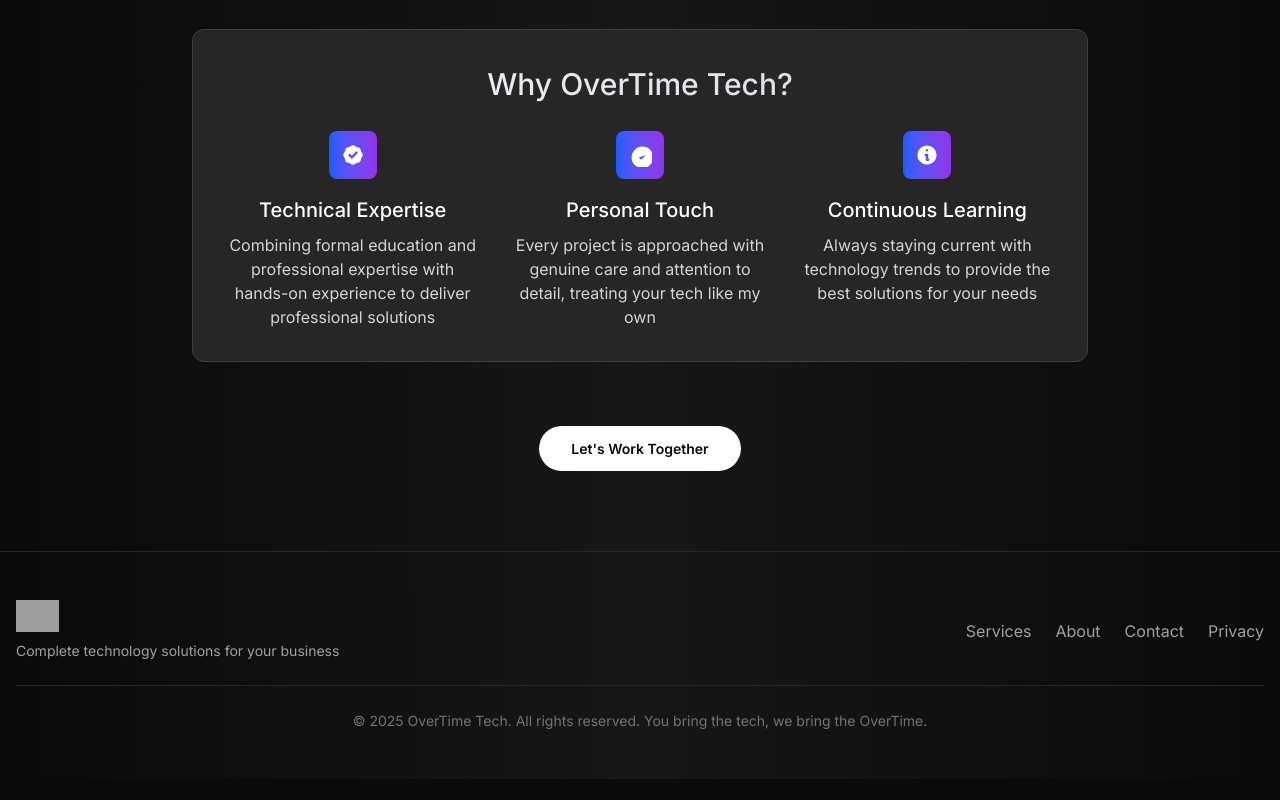
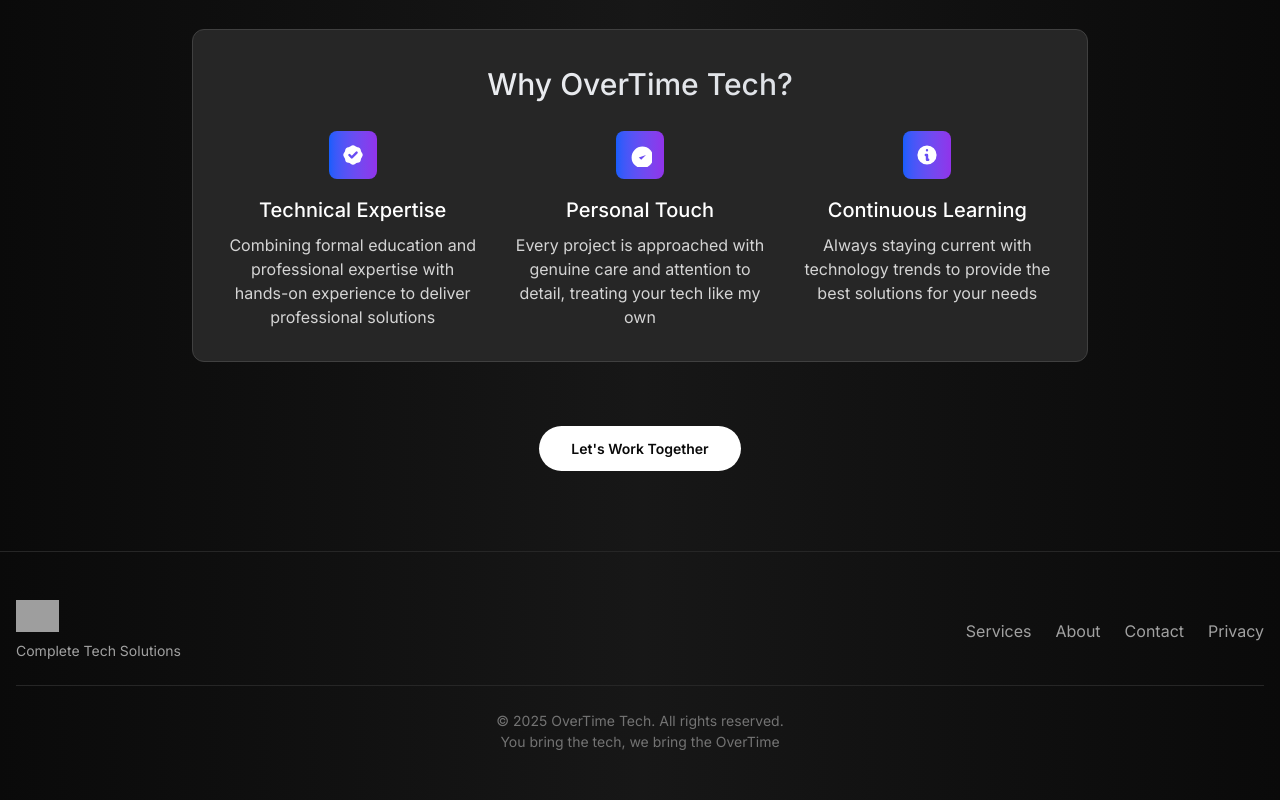
Before and after one commit to walidjami/overtimetech-website, a Next.js app: page /about in a window 1280 px wide. Shown: the part 1187-1987 px from the top of the page. Before the commit the page ends 1966 px from the top, so only its background shows below. Built offline with nearby package versions, Linux system fonts and the light colour scheme; grey boxes are pictures that could not be loaded; a web font is replaced by a local one.

Commit message:
Continued formatting & style changes

```diff
--- a/src/components/custom-components/IndexSectionCustomComponents1.tsx
+++ b/src/components/custom-components/IndexSectionCustomComponents1.tsx
@@ -89,9 +89,9 @@ const IndexSectionCustomComponents1: React.FC = () => {
               You bring the tech, we bring the OverTime
             </h1>
             <p className="max-w-xl mb-10 text-lg leading-relaxed text-neutral-300">
-              From computer repairs and custom builds to software development
-              and website creation - OverTime Tech delivers comprehensive
-              technology solutions with professional expertise and dedication.
+              From computer repairs & custom builds to software development
+              & website creation - OverTime Tech delivers comprehensive
+              technology solutions with professional expertise and dedication
             </p>
             <div className="flex flex-col sm:flex-row gap-4">
               <Link
@@ -268,6 +268,7 @@ const IndexSectionCustomComponents1: React.FC = () => {
             </div>
             <p className="mt-6 mb-4 text-sm text-center text-neutral-500">
               <span>© 2025 OverTime Tech. All rights reserved.</span>
+              <br />
               <span>You bring the tech, we bring the OverTime</span>
             </p>
           </div>
--- a/src/components/custom-components/IndexSectionCustomComponents2.tsx
+++ b/src/components/custom-components/IndexSectionCustomComponents2.tsx
@@ -13,7 +13,7 @@ const IndexSectionCustomComponents2: React.FC = () => {
           </h2>
           <p className="max-w-2xl mx-auto text-lg leading-relaxed text-neutral-300">
             From repairs to custom solutions, we deliver comprehensive
-            technology services that gets your tech back up and running
+            technology services that gets your tech back up & running
             and keeps it running smoothly
           </p>
         </div>
@@ -81,7 +81,7 @@ const IndexSectionCustomComponents2: React.FC = () => {
             </h3>
             <p className="text-neutral-300 mb-4">
               Custom software solutions and applications designed to streamline
-              your business processes and boost productivity.
+              your business processes and boost productivity
             </p>
             <Link
               className="inline-flex items-center text-lg font-semibold text-white hover:text-white border-b border-white border-opacity-20 hover:border-opacity-50 transition-all duration-200"
@@ -105,7 +105,7 @@ const IndexSectionCustomComponents2: React.FC = () => {
             </h3>
             <p className="text-neutral-300 mb-4">
               Professional web design and development services that help
-              establish your digital presence and grow your business.
+              establish your digital presence and grow your business
             </p>
             <Link
               className="inline-flex items-center text-lg font-semibold text-white hover:text-white border-b border-white border-opacity-20 hover:border-opacity-50 transition-all duration-200"
--- a/src/components/custom-components/IndexSectionCustomComponents4.tsx
+++ b/src/components/custom-components/IndexSectionCustomComponents4.tsx
@@ -13,7 +13,7 @@ const IndexSectionCustomComponents4: React.FC = () => {
               className="h-8 mb-2"
             />
             <p className="text-neutral-400 text-sm">
-              Complete technology solutions for you or your business
+              Complete Tech Solutions
             </p>
           </div>
           <div className="flex space-x-6 mb-6 md:mb-0">
--- a/src/pages/about.tsx
+++ b/src/pages/about.tsx
@@ -337,7 +337,6 @@ const AboutPage: React.FC = () => {
             </div>
             <p className="mt-6 mb-4 text-sm text-center text-neutral-500">
               <span>© 2025 OverTime Tech. All rights reserved.</span>
-              <span>You bring the tech, we bring the OverTime</span>
             </p>
           </div>
         </nav>
@@ -353,7 +352,7 @@ const AboutPage: React.FC = () => {
                 className="h-8 mb-2"
               />
               <p className="text-neutral-400 text-sm">
-                Complete technology solutions for your business
+                Complete Tech Solutions
               </p>
             </div>
             <div className="flex space-x-6 mb-6 md:mb-0">
@@ -385,8 +384,8 @@ const AboutPage: React.FC = () => {
           </div>
           <div className="border-t border-neutral-800 pt-6 mt-6 text-center">
             <p className="text-neutral-500 text-sm">
-              © 2025 OverTime Tech. All rights reserved. You bring the tech, we
-              bring the OverTime.
+              © 2025 OverTime Tech. All rights reserved.<br />
+              You bring the tech, we bring the OverTime
             </p>
           </div>
         </div>
--- a/src/pages/custom-builds.tsx
+++ b/src/pages/custom-builds.tsx
@@ -125,7 +125,7 @@ const CustomBuildsPage: React.FC = () => {
                     <h3 className="text-xl font-medium text-white mb-3">Gaming PCs</h3>
                     <p className="text-neutral-300 mb-4">High-performance systems optimized for gaming with the latest graphics cards and processors</p>
                     <ul className="text-sm text-neutral-400 space-y-1">
-                      <li>• RTX 5000 series graphics cards</li>
+                      <li>• NVIDIA & AMD graphics cards</li>
                       <li>• High-refresh rate monitors</li>
                       <li>• RGB lighting and custom cooling</li>
                     </ul>
@@ -330,7 +330,7 @@ const CustomBuildsPage: React.FC = () => {
                 className="h-8 mb-2"
               />
               <p className="text-neutral-400 text-sm">
-                Complete technology solutions for your business
+                Complete Tech Solutions
               </p>
             </div>
             <div className="flex space-x-6 mb-6 md:mb-0">
--- a/src/pages/privacy.tsx
+++ b/src/pages/privacy.tsx
@@ -111,7 +111,7 @@ const PrivacyPage: React.FC = () => {
                 Privacy Policy
               </h1>
               <p className="max-w-2xl mx-auto text-lg leading-relaxed text-neutral-300">
-                Your privacy is important to us. This policy explains how we collect, use, and protect your information.
+                Your privacy is important to us. This policy explains how we collect, use, and protect your information
               </p>
             </div>
 
@@ -145,7 +145,7 @@ const PrivacyPage: React.FC = () => {
                 </ul>
                 <p className="text-neutral-300">
                   This information may include your name, email address, phone number,
-                  project details, and any other information you choose to provide.
+                  project details, and any other information you choose to provide
                 </p>
               </div>
 
@@ -220,7 +220,7 @@ const PrivacyPage: React.FC = () => {
                 <p className="text-neutral-300 mb-4">
                   We implement appropriate security measures to protect your personal information against unauthorized access,
                   alteration, disclosure, or destruction. However, no method of transmission over the internet or electronic
-                  storage is 100% secure, and we cannot guarantee absolute security.
+                  storage is 100% secure, and we cannot guarantee absolute security
                 </p>
               </div>
 
@@ -279,7 +279,7 @@ const PrivacyPage: React.FC = () => {
                 <p className="text-neutral-300">
                   We may update this Privacy Policy from time to time. We will notify you of any changes by posting
                   the new Privacy Policy on this page and updating the "Last Updated" date. You are advised to review
-                  this Privacy Policy periodically for any changes.
+                  this Privacy Policy periodically for any changes
                 </p>
                 <p className="text-neutral-400 text-sm mt-4">
                   Last Updated: August 2026
@@ -395,7 +395,7 @@ const PrivacyPage: React.FC = () => {
                 className="h-8 mb-2"
               />
               <p className="text-neutral-400 text-sm">
-                Complete technology solutions for your business
+                Complete Tech Solutions
               </p>
             </div>
             <div className="flex space-x-6 mb-6 md:mb-0">
@@ -429,7 +429,7 @@ const PrivacyPage: React.FC = () => {
           <div className="border-t border-neutral-800 pt-6 mt-6 text-center">
             <p className="text-neutral-500 text-sm">
               © 2025 OverTime Tech. All rights reserved.<br />
-              You bring the tech, we bring the OverTime.
+              You bring the tech, we bring the OverTime
             </p>
           </div>
         </div>
--- a/src/pages/repairs.tsx
+++ b/src/pages/repairs.tsx
@@ -339,7 +339,7 @@ const RepairsPage: React.FC = () => {
                 className="h-8 mb-2"
               />
               <p className="text-neutral-400 text-sm">
-                Complete technology solutions for your business
+                Complete Tech Solutions
               </p>
             </div>
             <div className="flex space-x-6 mb-6 md:mb-0">
--- a/src/pages/software.tsx
+++ b/src/pages/software.tsx
@@ -339,7 +339,7 @@ const SoftwarePage: React.FC = () => {
                 className="h-8 mb-2"
               />
               <p className="text-neutral-400 text-sm">
-                Complete technology solutions for your business
+                Complete Tech Solutions
               </p>
             </div>
             <div className="flex space-x-6 mb-6 md:mb-0">
--- a/src/pages/websites.tsx
+++ b/src/pages/websites.tsx
@@ -330,7 +330,7 @@ const WebsitesPage: React.FC = () => {
                 className="h-8 mb-2"
               />
               <p className="text-neutral-400 text-sm">
-                Complete technology solutions for your business
+                Complete Tech Solutions
               </p>
             </div>
             <div className="flex space-x-6 mb-6 md:mb-0">
```
